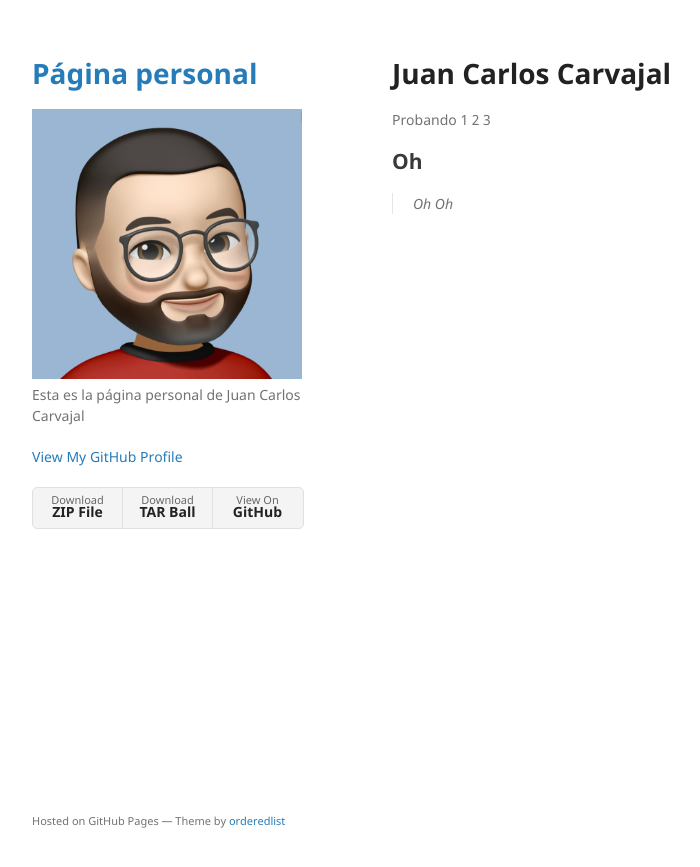
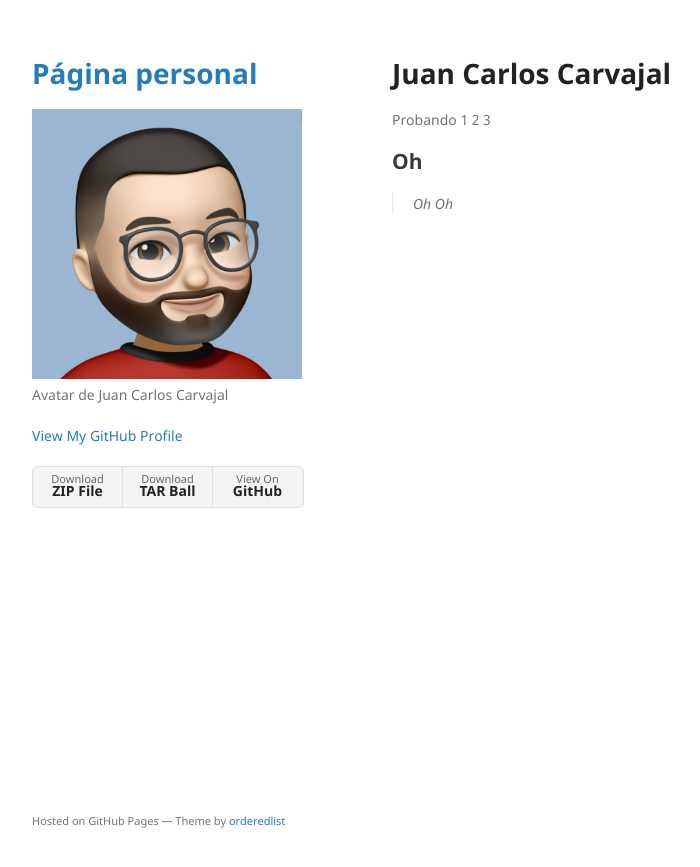
Before and after one commit to jccarvajal/jccarvajal.github.io, a Jekyll site: the page built from index.md, in a window 1280 px wide. Shown: the top 867 px of the page, without its empty margins (178-878 px from the left). Built offline with Jekyll 4.4.1, drawn with Linux system fonts in a browser that asks for light colours; our own code applies the rules of GitHub Pages for plain Markdown files.

Commit message:
Update _config.yml

```diff
--- a/_config.yml
+++ b/_config.yml
@@ -1,6 +1,6 @@
 title: Página personal
 logo: /assets/img/avatar_jcg.jpeg
-description: Esta es la página personal de Juan Carlos Carvajal
+description: Avatar de Juan Carlos Carvajal
 show_downloads: true
 google_analytics:
 theme: jekyll-theme-minimal
```
